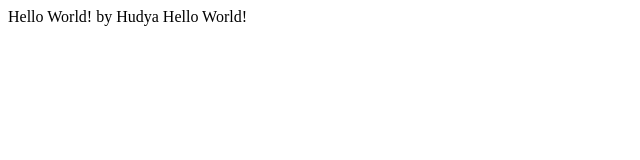
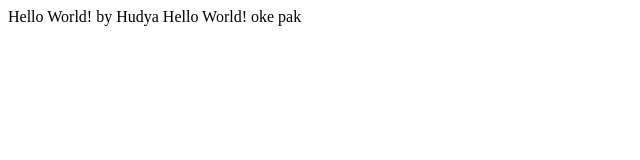
Before and after one commit to gegege357/gek-ccit, a plain HTML site: page index.html in a window 1280 px wide. Shown: the full height of the page, 0-640 px from the left. Drawn offline with Linux system fonts and the light colour scheme.

Commit message:
Update index.html

```diff
--- a/index.html
+++ b/index.html
@@ -4,6 +4,6 @@
     </head>
     <body>
 Hello World! by Hudya
-Hello World!
+Hello World! oke pak
     </body>
 </html>
```
